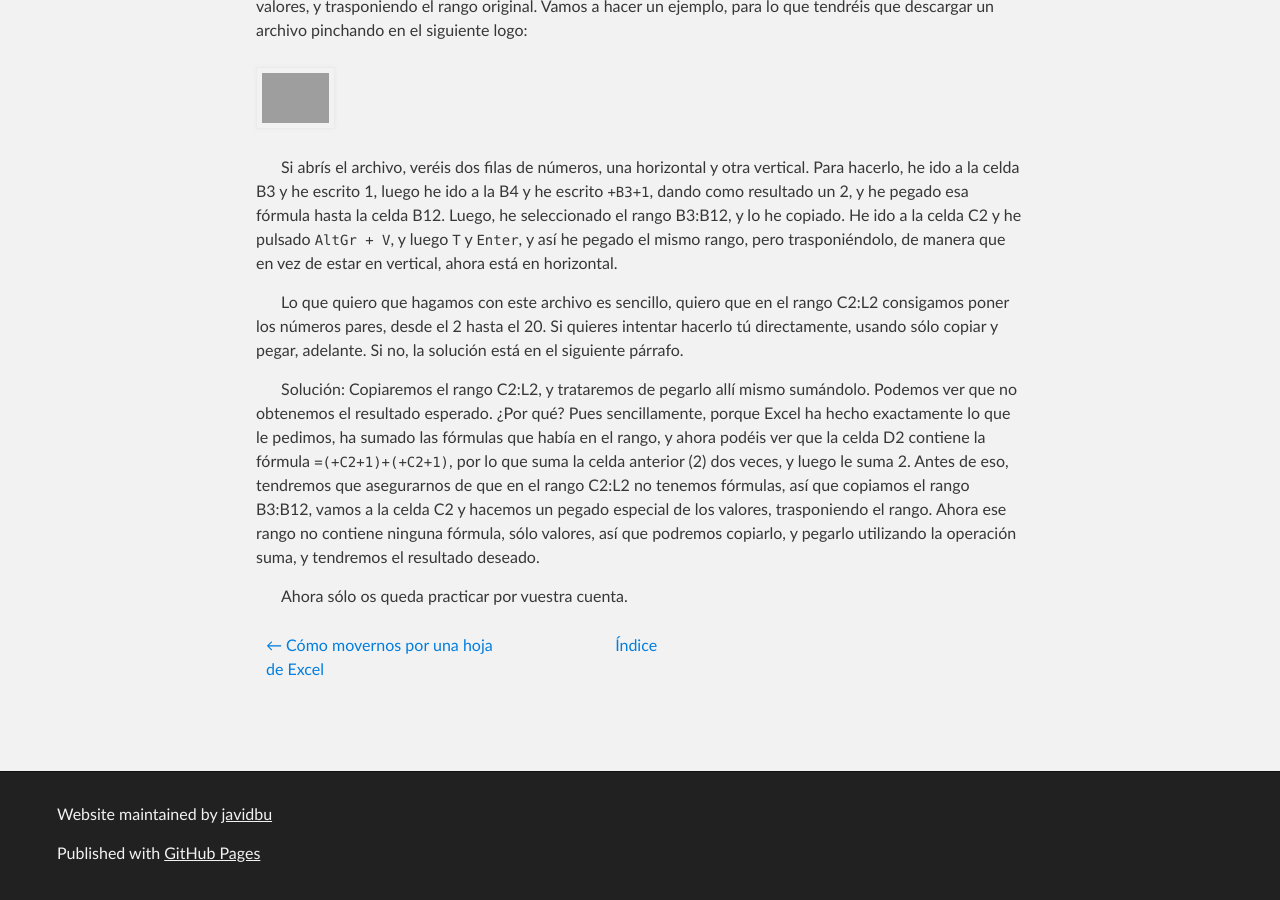
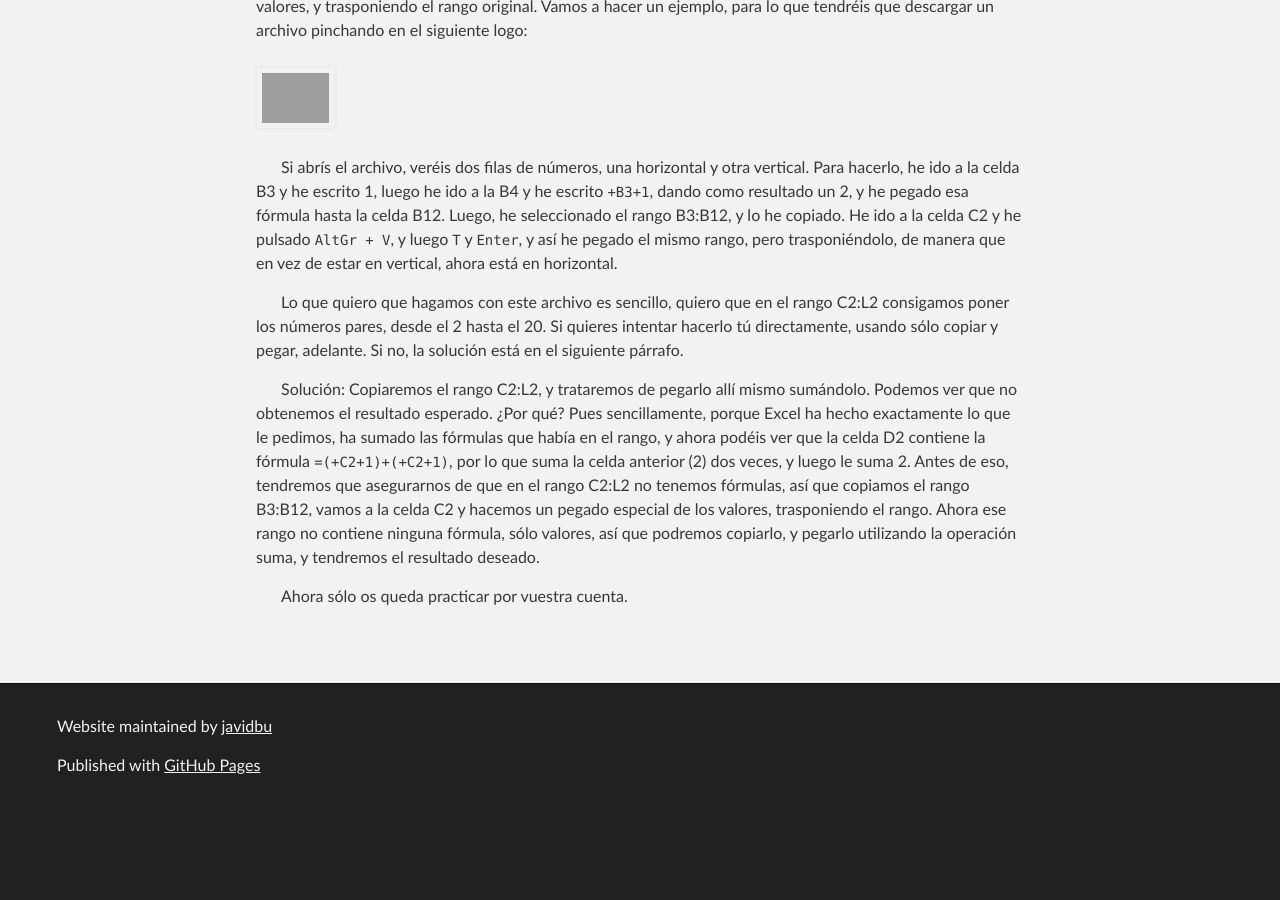
Before and after one commit to javidbu/javidbu.github.io, a Jekyll site: the page built from excel/Copiar_y_pegar.html, in a window 1280 px wide and 900 px high, scrolled down 1094 px. Built offline with Jekyll 4.4.1, drawn with Linux system fonts in a browser that asks for light colours; comment, search, counter and statistics services are not loaded; after the commit the page ends 1906 px from its top, so only the background shows below that; grey boxes are pictures that could not be loaded.

Commit message:
Restructured excel nav includes

```diff
--- a/_drafts/Tipos_de_datos_en_Excel_Texto.html
+++ b/_drafts/Tipos_de_datos_en_Excel_Texto.html
@@ -15,5 +15,3 @@
 <p>Empezaremos con operaciones de <em>troceado</em>, es decir, partiendo de una cadena más larga, vamos a sacar trozos de esta cadena. Para ello, abrid un libro nuevo de Excel, y en la celda A1 escribid "Esto es una cadena de texto en una celda de Excel" (sin las comillas). Vamos a sacar los 10 primeros caracteres de la cadena. Nos ponemos en la celda B1 y escribimos <kbd>IZQUIERDA(A1;10)</kbd>, y al darle a <kbd>Enter</kbd>, veremos que aparece "Esto es un". La función <kbd>IZQUIERDA(texto, núm_de_caracteres)</kbd> de Excel extrae  del texto el número de caracteres especificado.</p>
 
 <p>Existe otra función, <kbd>DERECHA(texto, núm_de_caracteres)</kbd>, que sirve para extraer los últimos caracteres de un texto. Os dejo a vosotros que, en la celda C1, pongáis los 10 últimos caracteres de la celda A1, el resultado debería ser "a de Excel".</p>
-
-{% include excel_nav.html %}
--- a/_drafts/new_lesson.html
+++ b/_drafts/new_lesson.html
@@ -9,5 +9,3 @@
 <h1>{{ page.title }}</h1>
 
 <p>Lorem ipsum y esas chorradas.</p>
-
-{% include excel_nav.html %}
--- a/_includes/excel_nav.html
+++ b/_includes/excel_nav.html
@@ -1,3 +1,5 @@
+{% if page.excel_nav %}
+<section id="excel_nav" class="inner">
 	<table class="nav_table">
 	  <col width="33%">
 	  <col width="33%">
@@ -19,3 +21,5 @@
 		</td>
 	  </tr>
 	</table>
+</section>
+{% endif %}
--- a/_includes/main_content.html
+++ b/_includes/main_content.html
@@ -4,5 +4,7 @@
 	</section>
 
 
+	{% include excel_nav.html %}
+
 	{% include disqus.html %}
 </div>
--- a/excel/Como_movernos_por_una_hoja_de_excel.html
+++ b/excel/Como_movernos_por_una_hoja_de_excel.html
@@ -20,5 +20,3 @@
 <p>Una vez estamos en la celda C13 otra vez, vamos a probar a seleccionar varias celdas de forma rápida, para lo que vamos a hacer uso del truco que acabamos de aprender. Sólo hay que añadir la tecla <kbd>Shift</kbd> a la combinación de teclas anterior. Vamos a seleccionar todo el bloque de datos anuales, desde la celda C13 hasta la J31. Para ello, tecleamos <kbd>Ctrl + Shift + &rarr;</kbd>, y luego <kbd>Ctrl + Shift + &darr;</kbd> (Podemos mantener pulsadas las teclas <kbd>Ctrl</kbd> y <kbd>Shift</kbd>).</p>
 
 <p>¡Ya está! Ahora, si queréis practicar, podéis seleccionar el resto de datos de esa hoja, hasta la fila 323, espero que se os de bien!</p>
-
-{% include excel_nav.html %}
--- a/excel/Copiar_y_pegar.html
+++ b/excel/Copiar_y_pegar.html
@@ -29,5 +29,3 @@
 <p><b>Solución:</b> Copiaremos el rango C2:L2, y trataremos de pegarlo allí mismo sumándolo. Podemos ver que no obtenemos el resultado esperado. ¿Por qué? Pues sencillamente, porque Excel ha hecho exactamente lo que le pedimos, ha sumado las fórmulas que había en el rango, y ahora podéis ver que la celda D2 contiene la fórmula <kbd>=(+C2+1)+(+C2+1)</kbd>, por lo que suma la celda anterior (2) dos veces, y luego le suma 2. Antes de eso, tendremos que asegurarnos de que en el rango C2:L2 no tenemos fórmulas, así que copiamos el rango B3:B12, vamos a la celda C2 y hacemos un pegado especial de los valores, trasponiendo el rango. Ahora ese rango no contiene ninguna fórmula, sólo valores, así que podremos copiarlo, y pegarlo utilizando la operación suma, y tendremos el resultado deseado.</p>
 
 <p>Ahora sólo os queda practicar por vuestra cuenta.</p>
-
-{% include excel_nav.html %}
```
Lines whose indentation alone changed are shown as unchanged.
